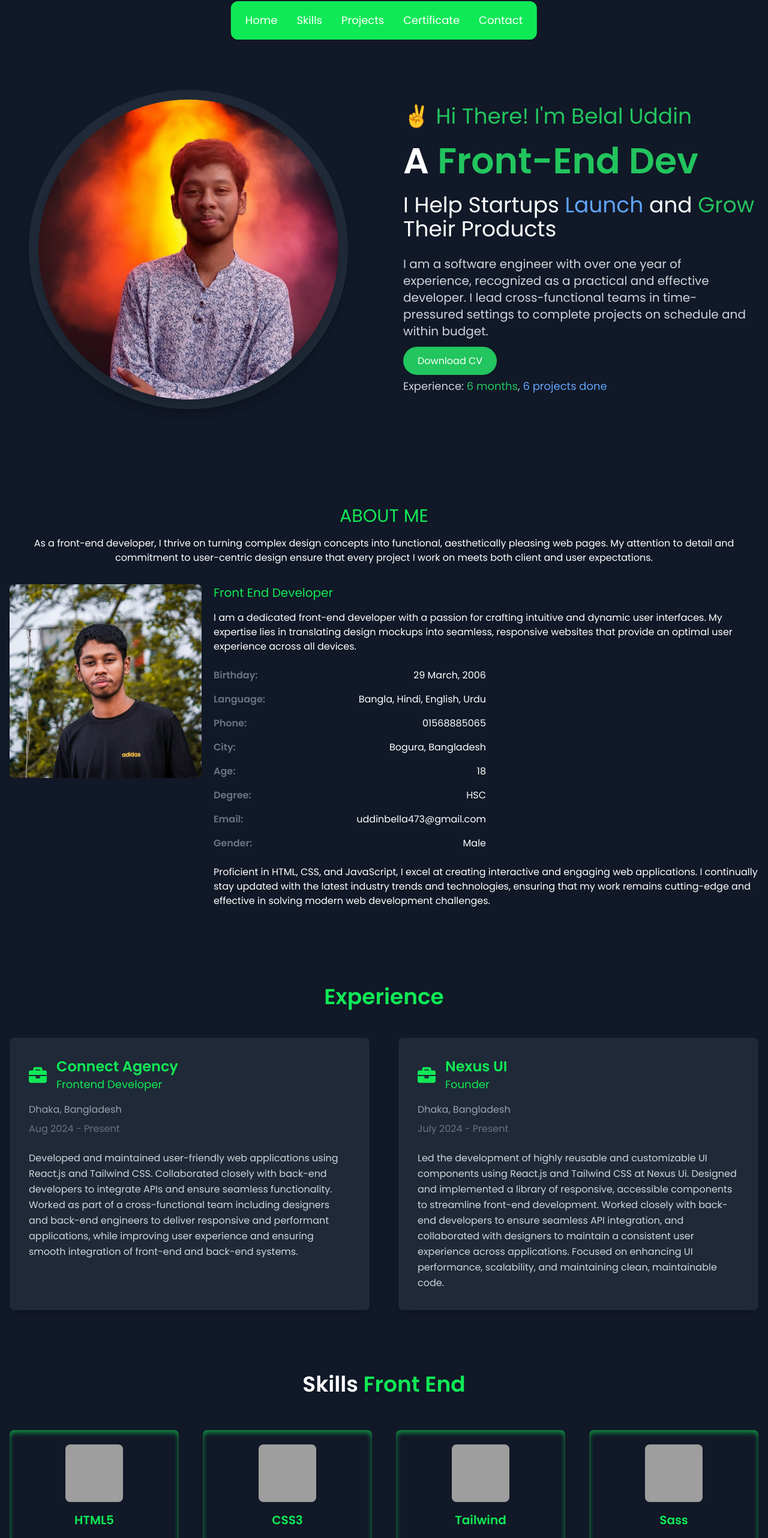
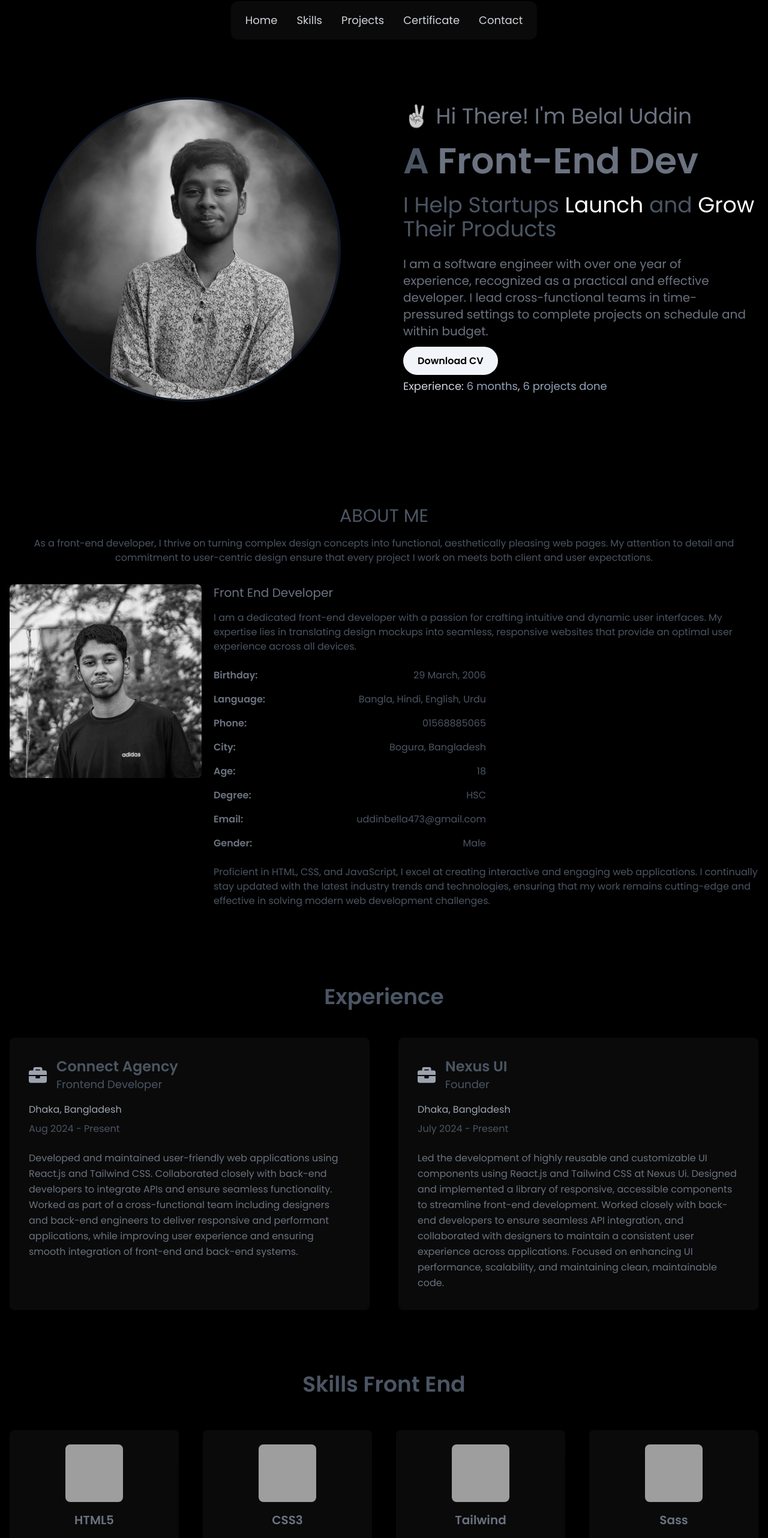
Before and after one commit to coderBelal/belal-uddin, a React (Vite) app: page / in a window 1280 px wide. Shown: the part 22-2586 px from the top of the page at 60% size. Built offline with nearby package versions, Linux system fonts and the light colour scheme; grey boxes are pictures that could not be loaded.

Commit message:
Add files via upload

```diff
--- a/src/Components/About.jsx
+++ b/src/Components/About.jsx
@@ -3,8 +3,8 @@ import belal from  "../assets/b3.jpg"
 const About = () => {
   return (
     <section className="max-w-7xl mx-auto py-16 px-4   ">
-      <h2 className="text-3xl text-center text-[#10E956] mb-4">ABOUT ME</h2>
-      <p className="text-white text-center mb-8">
+      <h2 className="text-3xl text-center   text-gray-600 mb-4">ABOUT ME</h2>
+      <p className=" text-gray-600 text-center mb-8">
         As a front-end developer, I thrive on turning complex design concepts
         into functional, aesthetically pleasing web pages. My attention to
         detail and commitment to user-centric design ensure that every project I
@@ -15,12 +15,12 @@ const About = () => {
           <img
             src=  {belal}
             alt="Profile"
-            className="w-full rounded-lg transition-transform duration-100 ease-in  hover:scale-90 hover:rotate-6"
+            className="w-full rounded-lg transition-transform filter grayscale hover:grayscale-0 duration-100 ease-in  hover:scale-90 hover:rotate-6"
           />
         </div>
         <div className="flex-1 min-w-[300px]">
-          <h3 className="text-xl text-[#10E956] mb-4">Front End Developer</h3>
-          <p className="text-white mb-6">
+          <h3 className="text-xl  text-gray-500 mb-4">Front End Developer</h3>
+          <p className=" text-gray-600 mb-6">
             I am a dedicated front-end developer with a passion for crafting
             intuitive and dynamic user interfaces. My expertise lies in
             translating design mockups into seamless, responsive websites that
@@ -29,38 +29,38 @@ const About = () => {
           <div className="flex flex-wrap gap-4">
             <div className="w-full sm:w-1/2 flex justify-between">
               <strong className="text-gray-500">Birthday:</strong>
-              <span className="text-white">29 March, 2006</span>
+              <span className="text-gray-600">29 March, 2006</span>
             </div>
             <div className="w-full sm:w-1/2 flex justify-between">
               <strong className="text-gray-500">Language:</strong>
-              <span className="text-white">Bangla, Hindi, English, Urdu</span>
+              <span className=" text-gray-600">Bangla, Hindi, English, Urdu</span>
             </div>
             <div className="w-full sm:w-1/2 flex justify-between">
               <strong className="text-gray-500">Phone:</strong>
-              <span className="text-white">01568885065</span>
+              <span className=" text-gray-600">01568885065</span>
             </div>
             <div className="w-full sm:w-1/2 flex justify-between">
               <strong className="text-gray-500">City:</strong>
-              <span className="text-white">Bogura, Bangladesh</span>
+              <span className=" text-gray-600">Bogura, Bangladesh</span>
             </div>
             <div className="w-full sm:w-1/2 flex justify-between">
               <strong className="text-gray-500">Age:</strong>
-              <span className="text-white">18</span>
+              <span className="text-gray-600 ">18</span>
             </div>
             <div className="w-full sm:w-1/2 flex justify-between">
               <strong className="text-gray-500">Degree:</strong>
-              <span className="text-white">HSC</span>
+              <span className=" text-gray-600">HSC</span>
             </div>
             <div className="w-full sm:w-1/2 flex justify-between">
               <strong className="text-gray-500">Email:</strong>
-              <span className="text-white">uddinbella473@gmail.com</span>
+              <span className=" text-gray-600">uddinbella473@gmail.com</span>
             </div>
             <div className="w-full sm:w-1/2 flex justify-between">
               <strong className="text-gray-500">Gender:</strong>
-              <span className="text-white">Male</span>
+              <span className=" text-gray-600">Male</span>
             </div>
           </div>
-          <p className="text-white mt-6">
+          <p className="text-gray-600 mt-6">
             Proficient in HTML, CSS, and JavaScript, I excel at creating
             interactive and engaging web applications. I continually stay
             updated with the latest industry trends and technologies, ensuring
--- a/src/Components/Experience.jsx
+++ b/src/Components/Experience.jsx
@@ -25,27 +25,27 @@ const Experience = () => {
   return (
     <section className="py-16  text-white">
       <div className="container mx-auto px-4">
-        <h2 className="text-4xl font-bold text-center mb-12 text-[#10E956]">
+        <h2 className="text-4xl font-bold text-center mb-12 text-gray-600">
           Experience
         </h2>
         <div className="grid grid-cols-1 md:grid-cols-2 gap-12">
           {experiences.map((exp, index) => (
             <div
               key={index}
-              className="p-8 bg-gray-800 rounded-lg shadow-lg hover:shadow-2xl transition-shadow duration-300 transform hover:scale-105"
+              className="p-8  bg-[#0A0A0A] rounded-lg shadow-lg hover:shadow-2xl transition-shadow duration-300 transform hover:scale-105"
             >
               <div className="flex items-center mb-4">
-                <FaBriefcase className="text-[#10E956] text-3xl mr-4" />
+                <FaBriefcase className=" text-gray-400 text-3xl mr-4" />
                 <div>
-                  <h3 className="text-2xl font-semibold text-[#10E956]">
+                  <h3 className="text-2xl font-semibold   text-gray-600">
                     {exp.company}
                   </h3>
-                  <p className="text-lg text-[#10E956]">{exp.role}</p>
+                  <p className="text-lg  text-gray-600">{exp.role}</p>
                 </div>
               </div>
               <p className="text-gray-400 mb-2">{exp.location}</p>
-              <p className="text-gray-500 mb-6">{exp.duration}</p>
-              <p className="text-gray-300 leading-relaxed">{exp.description}</p>
+              <p className="text-gray-600 mb-6">{exp.duration}</p>
+              <p className=" text-gray-500 leading-relaxed">{exp.description}</p>
             </div>
           ))}
         </div>
--- a/src/Components/Hero.jsx
+++ b/src/Components/Hero.jsx
@@ -3,19 +3,20 @@ import cv from "../assets/belaluddin.pdf";
 
 const Hero = () => {
   return (
-    <div className="min-h-screen bg-gray-900 text-white flex flex-col lg:flex-row items-center justify-center lg:justify-start text-center lg:text-left p-5 pt-24">
+    <div className="min-h-screen    text-gray-600 flex flex-col lg:flex-row items-center justify-center lg:justify-start text-center lg:text-left p-5 pt-24">
       {/* Image on the left for large screens */}
       <div
         className="lg:w-1/2 flex justify-center lg:justify-center  lg:mr-16 mb-8 lg:mb-0"
         data-aos="fade-right"
       >
-        <div className="bg-gray-800 p-3 lg:p-4 rounded-full shadow-lg transition-transform transform hover:scale-110">
-          <img
-            src={belal}
-            alt="Belal Uddin"
-            className="h-44 w-44 lg:h-[500px] lg:w-[500px] rounded-full object-cover shadow-xl"
-          />
-        </div>
+        <div className="bg-gray-900 p-1 lg:p-1 rounded-full shadow-lg transition-transform transform hover:scale-110">
+  <img
+    src={belal}
+    alt="Belal Uddin"
+    className="h-44 w-44 lg:h-[500px] lg:w-[500px] rounded-full object-cover shadow-xl filter grayscale hover:grayscale-0 transition duration-300"
+  />
+</div>
+
       </div>
 
       {/* Text on the right for large screens */}
@@ -23,20 +24,20 @@ const Hero = () => {
         className="lg:w-1/2 flex flex-col items-center lg:items-start justify-center space-y-6"
         data-aos="fade-left"
       >
-        <p className="text-2xl md:text-3xl lg:text-4xl text-green-500">
-          ✌️ Hi There! I'm Belal Uddin
+        <p className="text-2xl md:text-3xl lg:text-4xl text-gray-500  ">
+          <span className="filter grayscale hover:grayscale-0 transition-all duration-300 ease-in-out "> ✌️</span> Hi There! I'm Belal Uddin
         </p>
 
         <h1 className="text-4xl md:text-5xl lg:text-6xl font-bold">
-          A <span className="text-green-500">Front-End Dev</span>
+          A <span className=" text-gray-500">Front-End Dev</span>
         </h1>
 
         <h2 className="text-2xl md:text-3xl lg:text-4xl mt-2">
-          I Help Startups <span className="text-blue-400">Launch</span> and{" "}
-          <span className="text-green-500">Grow</span> Their Products
+          I Help Startups <span className="  text-white">Launch</span> and{" "}
+          <span className="  text-white">Grow</span> Their Products
         </h2>
 
-        <p className="max-w-xl text-base md:text-lg lg:text-xl text-gray-300">
+        <p className="max-w-xl text-base md:text-lg lg:text-xl text-gray-500">
           I am a software engineer with over one year of experience, recognized
           as a practical and effective developer. I lead cross-functional teams
           in time-pressured settings to complete projects on schedule and within
@@ -47,15 +48,15 @@ const Hero = () => {
         <div className="space-y-4">
           <a
             href= {cv}
-            className="bg-green-500 text-white px-6 py-3 rounded-full hover:bg-green-600 transition-colors"
+            className=" bg-slate-100 font-semibold  text-black px-6 py-3 rounded-full hover:bg-slate-400  transition-colors"
             download
           >
 
             Download CV
           </a>
           <p className="text-base md:text-lg text-gray-300">
-            Experience: <span className="text-green-500">6 months</span>,{" "}
-            <span className="text-blue-400">6 projects done</span>
+            Experience: <span className="   text-slate-400">6 months</span>,{" "}
+            <span className="  text-slate-400">6 projects done</span>
           </p>
         </div>
       </div>
--- a/src/Components/Loading.jsx
+++ b/src/Components/Loading.jsx
@@ -1,7 +1,7 @@
 const Loading = () => {
     return (
-      <div className="flex items-center justify-center h-screen   bg-gray-900">
-        <h1 className="text-4xl    text-green-500 neon-text floating-animation"> BELAL UDDIN</h1>
+      <div className="flex items-center justify-center h-screen   bg-[#0A0A0A]">
+        <h1 className="text-4xl     text-gray-600 neon-text floating-animation"> BELAL UDDIN</h1>
       </div>
     );
   };
--- a/src/Components/Navbar.jsx
+++ b/src/Components/Navbar.jsx
@@ -5,7 +5,7 @@ import { FaHome, FaStar, FaClipboardList, FaCertificate, FaPhoneAlt } from 'reac
 const Navbar = () => {
   return (
     <div>
-      <nav className="p-6 h-16 flex items-center justify-center bg-[#10E956] text-white  fixed top-6 left-1/2 transform -translate-x-1/2 mx-auto max-w-fit rounded-xl z-50">
+      <nav className="p-6 h-16 flex items-center justify-center bg-[#0A0A0A]   text-gray-300 fixed top-6 left-1/2 transform -translate-x-1/2 mx-auto max-w-fit rounded-xl z-50">
         {/* Navbar Links */}
         <ul className="flex space-x-8">
           <li className="flex items-center">
--- a/src/Components/Skill.jsx
+++ b/src/Components/Skill.jsx
@@ -22,24 +22,22 @@ const otherSkills = [
 const Skill = () => {
   return (
     <div className="max-w-7xl mx-auto text-center mt-10  ">
-    <h1 className="text-4xl font-bold mb-10 text-white">
-      Skills <span className="text-[#10E956]">Front End</span>
+    <h1 className="text-4xl font-bold mb-10  text-gray-600">
+      Skills <span className=" text-gray-600 ">Front End</span>
     </h1>
     <div className="grid grid-cols-2 sm:grid-cols-2 lg:grid-cols-4 gap-10 justify-center p-4">
       {skills.map((skill, index) => (
         <div
           key={index}
-          className="flex flex-col items-center shadow-2xl rounded-lg p-6"
-          style={{
-            boxShadow: 'inset 0 4px 8px 0 rgba(16, 233, 86, 0.6)', // Custom inset box shadow
-          }}
+          className="flex bg-[#0A0A0A] flex-col items-center shadow-2xl rounded-lg p-6"
+
         >
           <img
             src={skill.img}
             alt={skill.title}
-            className="h-24 w-24 rounded-lg mb-4"
+            className="h-24 w-24 filter grayscale hover:grayscale-0 transition-all duration-300 ease-in-out  rounded-lg mb-4"
           />
-          <h2 className="text-xl font-semibold text-[#10E956]">
+          <h2 className="text-xl font-semibold  text-gray-500 ">
             {skill.title}
           </h2>
           {skill.status && (
@@ -51,24 +49,23 @@ const Skill = () => {
       ))}
     </div>
 
-    <h1 className="text-4xl font-bold my-10 text-white">
-      <span className="text-[#10E956]">Other</span> Skills
+    <h1 className="text-4xl font-bold my-10   text-gray-600">
+      <span  >Other</span> Skills
     </h1>
     <div className="grid grid-cols-2 sm:grid-cols-2 lg:grid-cols-4 m-4 gap-10 justify-center">
       {otherSkills.map((skill, index) => (
         <div
           key={index}
-          className="flex flex-col items-center shadow-2xl rounded-lg p-6"
-          style={{
-            boxShadow: 'inset 0 4px 8px 0 rgba(16, 233, 86, 0.6)', // Custom inset box shadow
-          }}
+          className="flex bg-[#0A0A0A]  flex-col items-center shadow-2xl rounded-lg p-6"
+
+
         >
           <img
             src={skill.img}
             alt={skill.title}
-            className="h-24 w-24 rounded-lg mb-4"
+            className="h-24 w-24 rounded-lg filter grayscale hover:grayscale-0 transition-all duration-300 ease-in-out  mb-4"
           />
-          <h2 className="text-xl font-semibold text-[#10E956]">
+          <h2 className="text-xl font-semibold   text-gray-600">
             {skill.title}
           </h2>
         </div>
--- a/src/index.css
+++ b/src/index.css
@@ -6,16 +6,12 @@
 
 
 body {
-  background-color: #111827;
+  background-color:  #000000;
   font-family: 'Poppins', sans-serif;
 }
 
 
-.neon-text {
 
-    color: #00ff00;
-    text-shadow: 0 0 5px #00ff00, 0 0 10px #00ff00, 0 0 20px #00ff00, 0 0 40px #00ff00;
-  }
 
   @keyframes floating {
     0% {
```
Also changed, not shown: src/Components/Contact.jsx (+8 -8 lines), src/Components/Project.jsx (+191 -22 lines), src/Components/SocialLinks.jsx (+5 -5 lines).
